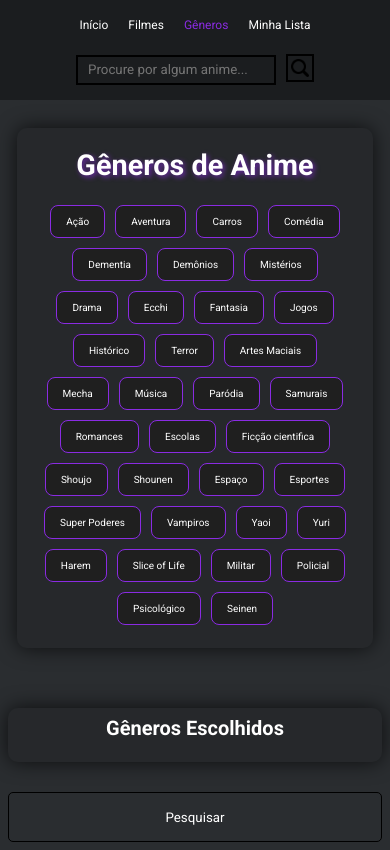
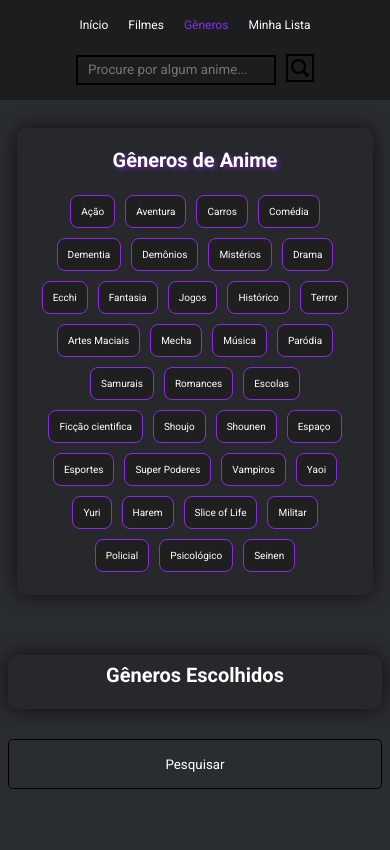
Before and after one commit to Dev-Matheus-Felipe/AnimeList, a Next.js app: page /generos in a window 390 px wide. Built offline with nearby package versions, Linux system fonts and the light colour scheme.

Commit message:
finalizacao mobile

```diff
--- a/src/app/filmes/page.tsx
+++ b/src/app/filmes/page.tsx
@@ -21,9 +21,10 @@ export default  function Filmes(){
         generos.map((e) => fetchAnimes({ page: 1, genero: [e], movie: true}))
       );
 
+      console.log(animes);
       setTimeout(()=>{
         setListasAnimes(animes);
-      },500)
+      },1000)
     }
 
     loadAnimes();
--- a/src/app/generos/generos.css
+++ b/src/app/generos/generos.css
@@ -172,10 +172,6 @@
     }
 }
 
-.procurar{
-    text-align: center;
-}
-
 
 
 @media (max-width: 768px) {
@@ -186,17 +182,18 @@
 
 
 
-
 @media (max-width: 570px) {
     .procurar{
-        width: 100%;
+        width: 100%;;
     }
 
-    .genero-item-escolhido, .genero-item{
-        font-size: 10px!important;
+    .genero-item, .genero-item-escolhido{
+        padding: 10px 10px;
+        font-size: 10px;
     }
 
-    .genero-item{
-        padding: 10px 15px;
+    .titulo{
+        font-size: 20px;
     }
+
 }
--- a/src/app/page.tsx
+++ b/src/app/page.tsx
@@ -21,9 +21,11 @@ export default function Home() {
         generos.map((e) => fetchAnimes({ page: 1, genero: [e] }))
       );
 
+      console.log(animes);
+
       setTimeout(()=>{
         setListasAnimes(animes);
-      },500)
+      },1000)
     }
 
     loadAnimes();
```
Also changed, not shown: src/app/anime/[nome]/anime_unico.css (+12 -3 lines), src/app/search/[anime]/search.module.css (+18 -0 lines).
